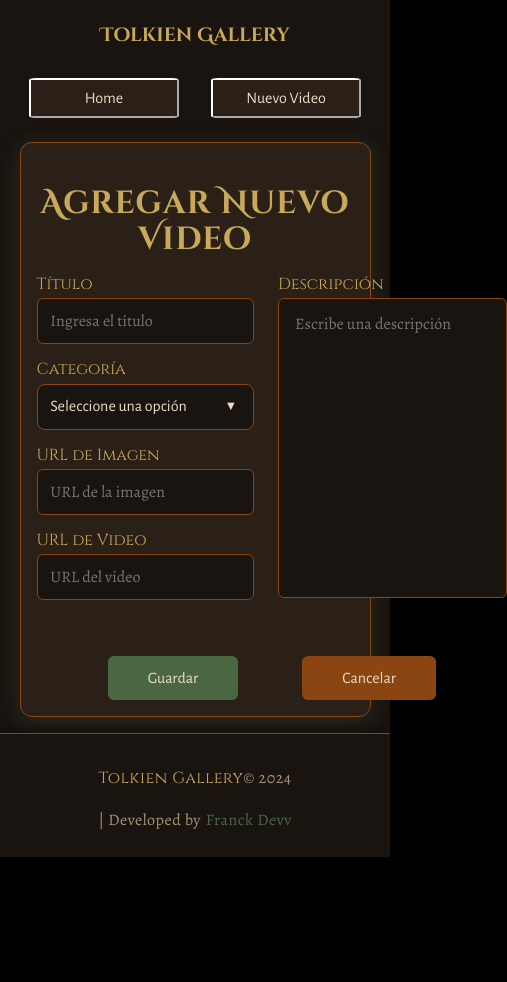
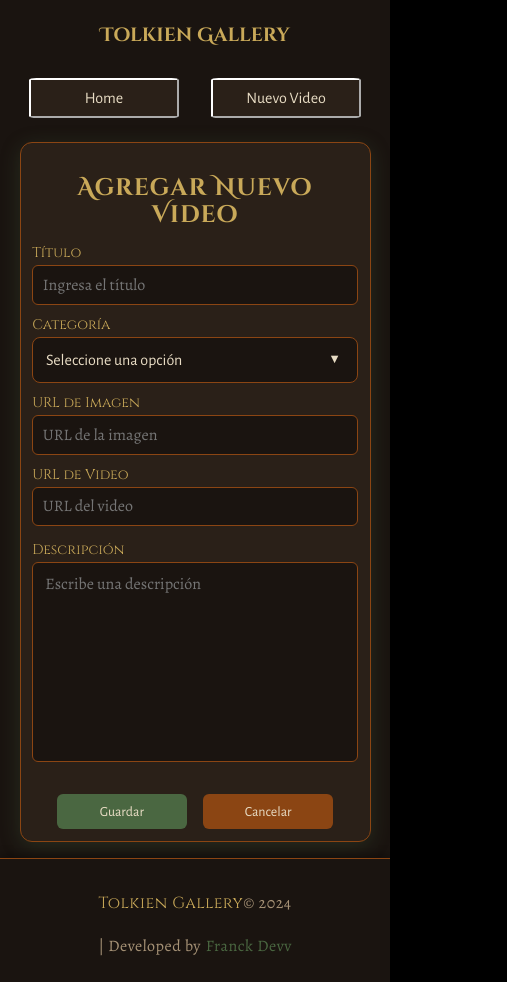
Before and after one commit to RoronoaFrank/last-challenge-one, a React (Vite) app: page /new-video in a window 390 px wide. Shown: the whole page, 507 px wide, since content can reach past the window. Before the commit the page ends 857 px from the top, so only its background shows below. Built offline with nearby package versions, Linux system fonts and the light colour scheme.

Commit message:
feat: Improve design and responsiveness of the form in the NewVideo component

```diff
--- a/src/Components/NewVideo/index.jsx
+++ b/src/Components/NewVideo/index.jsx
@@ -6,10 +6,9 @@ import useCategoryContext from "../CustomHooks/useCategoryContext";
 import styled from "styled-components";
 
 const FormContainer = styled.div`
-  width: 90%;
-  max-width: 1200px;
+  width: min(90%, 1800px);
   margin: 1rem auto;
-  padding: 1rem;
+  padding: clamp(0.5rem, 3vw, 1rem);
   background-color: #2a2018;
   border-radius: 12px;
   box-shadow: 0 4px 20px rgba(74, 103, 65, 0.3);
@@ -19,49 +18,57 @@ const FormContainer = styled.div`
 
 const FormTitle = styled.h2`
   text-align: center;
-  margin-bottom: 1rem;
+  margin-bottom: clamp(0.75rem, 4vw, 1rem);
   font-family: "Cinzel Decorative", serif;
   color: #c9a959;
-  font-size: 2rem;
+  font-size: clamp(1.5rem, 5vw, 2rem);
   letter-spacing: 1px;
 `;
 
 const Form = styled.form`
   display: grid;
-  grid-template-columns: 1fr 1fr;
-  gap: 1.5rem;
+  grid-template-columns: 1fr;
+  gap: clamp(1rem, 3vw, 1.5rem);
+
+  @media (min-width: 768px) {
+    grid-template-columns: 1fr 1fr;
+  }
 `;
 
 const LeftColumn = styled.div`
   display: flex;
   flex-direction: column;
-  gap: 1rem;
+  gap: clamp(0.75rem, 2vw, 1rem);
 `;
 
 const RightColumn = styled.div`
   display: flex;
   flex-direction: column;
+  height: 100%;
 `;
 
 const FormGroup = styled.div`
   display: flex;
   flex-direction: column;
-  gap: 0.3rem;
+  gap: clamp(0.2rem, 1vw, 0.3rem);
+  flex: 1;
+  height: 100%;
 `;
 
 const Label = styled.label`
   font-family: "Cinzel", serif;
   color: #c9a959;
-  font-size: 1rem;
+  font-size: clamp(0.875rem, 2.5vw, 1rem);
 `;
 
 const Input = styled.input`
-  padding: 0.8rem;
+  padding: clamp(0.6rem, 2vw, 0.8rem);
   border: 1px solid #8b4513;
   border-radius: 6px;
   background-color: #1a1410;
   color: #e8dcc4;
   font-family: "Alegreya", serif;
+  width: 100%;
   transition: all 0.3s ease;
 
   &:focus {
@@ -72,13 +79,16 @@ const Input = styled.input`
 `;
 
 const TextArea = styled.textarea`
-  height: 300px;
-  padding: 1rem;
+  flex: 1;
+  min-height: 200px;
+  height: 100%;
+  padding: clamp(0.75rem, 2vw, 1rem);
   border: 1px solid #8b4513;
   border-radius: 6px;
   background-color: #1a1410;
   color: #e8dcc4;
   font-family: "Alegreya", serif;
+  width: 100%;
   resize: none;
   transition: all 0.3s ease;
 
@@ -106,19 +116,21 @@ const TextArea = styled.textarea`
 const ButtonGroup = styled.div`
   grid-column: 1 / -1;
   display: flex;
+  flex-wrap: wrap;
   justify-content: center;
-  gap: 4rem;
-  margin-top: 2rem;
+  gap: clamp(1rem, 4vw, 4rem);
+  margin-top: clamp(1rem, 3vw, 2rem);
 `;
 
 const Button = styled.button`
-  padding: 0.8rem 2.5rem;
+  padding: clamp(0.6rem, 2vw, 0.8rem) clamp(1.5rem, 4vw, 2.5rem);
   border: none;
   border-radius: 6px;
   font-family: "Alegreya Sans", sans-serif;
-  font-size: 1rem;
+  font-size: clamp(0.875rem, 2.5vw, 1rem);
   cursor: pointer;
   transition: all 0.3s ease;
+  width: clamp(120px, 40%, 200px);
 
   &.save {
     background-color: #4a6741;
```
